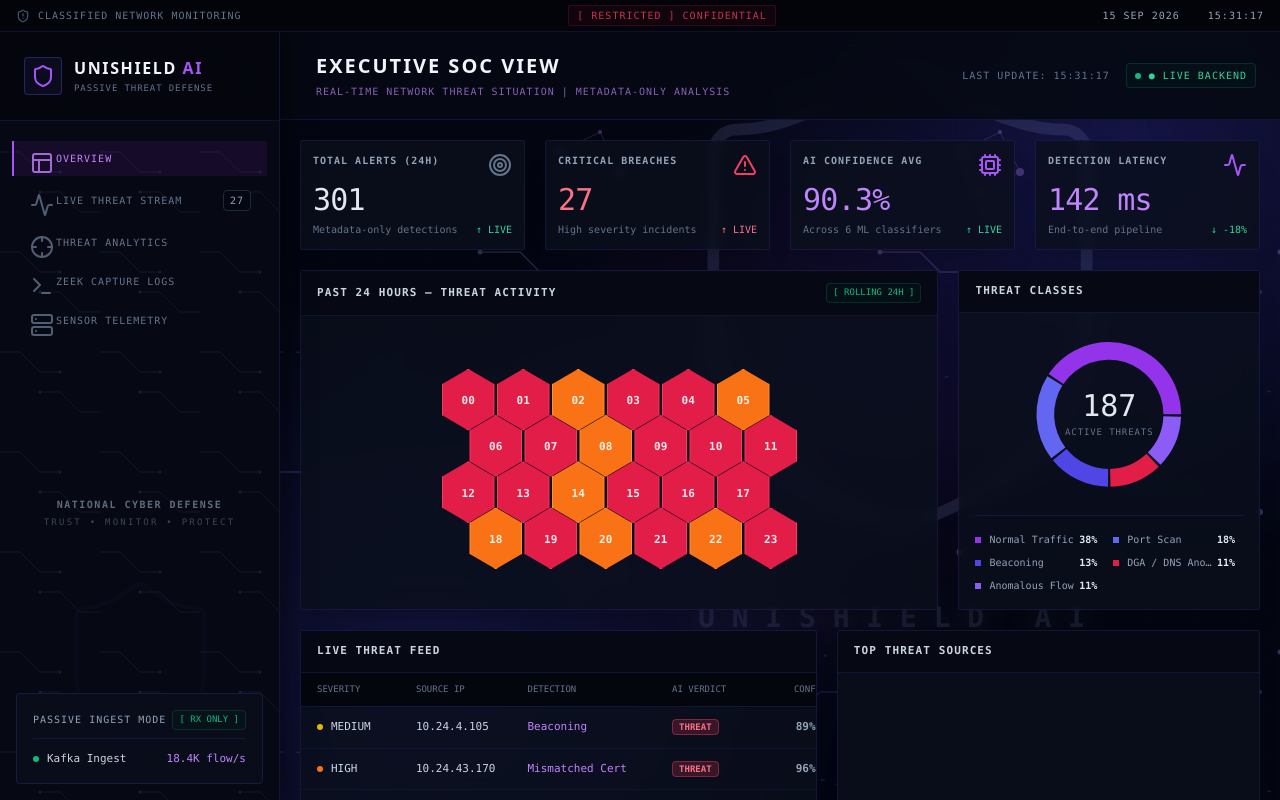
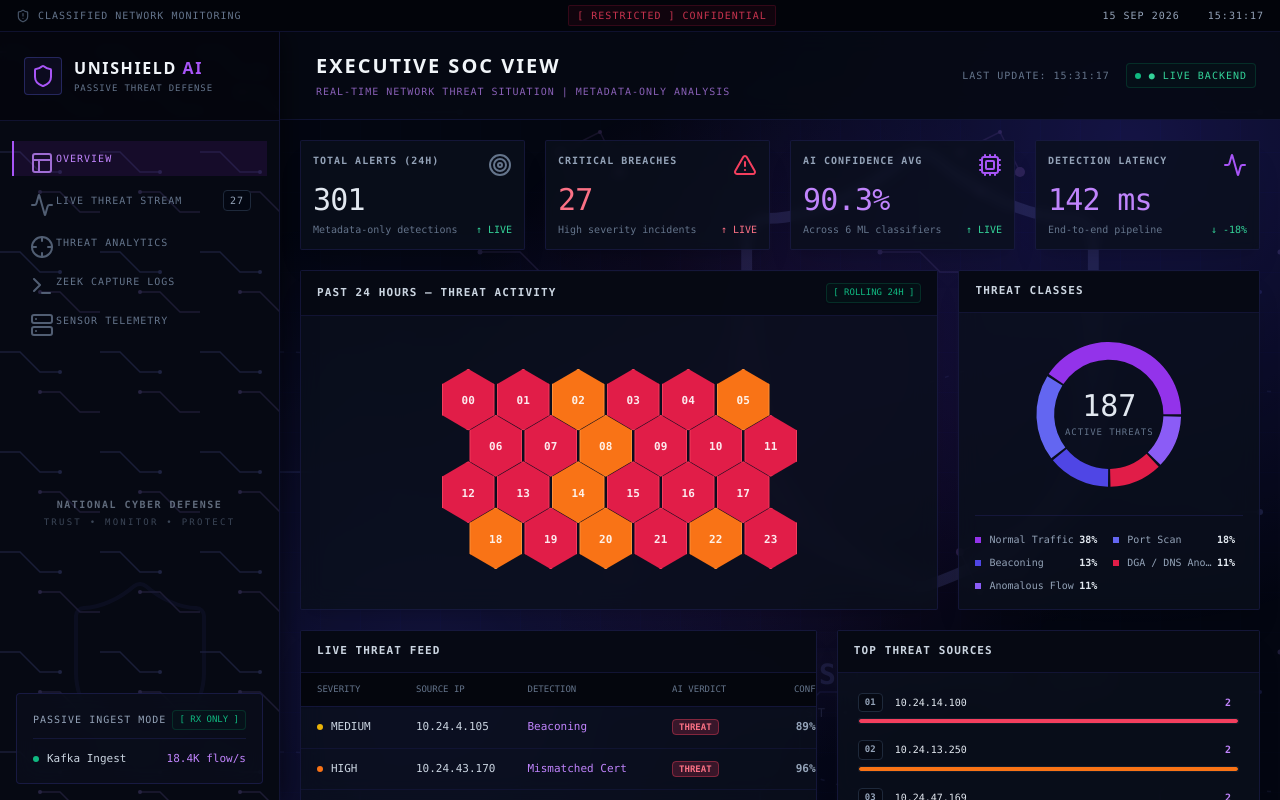
Before and after one commit to codebydarshan07/unishield-frontend, a React (Create React App) app: page / in a window 1280 px wide. Built offline with nearby package versions, Linux system fonts and the light colour scheme.

Commit message:
Fix UI: Increase background visibility, align Top Threat Sources, and build connected 4x6 honeycomb

```diff
--- a/src/App.js
+++ b/src/App.js
@@ -61,12 +61,12 @@ const getSeverityColor = (severity) => {
 
 const getSeverityBg = (severity) => {
   switch(severity) {
-    case 'CRITICAL': return 'bg-rose-500 text-white';
-    case 'HIGH': return 'bg-orange-500 text-white';
-    case 'MEDIUM': return 'bg-yellow-500 text-slate-900';
-    case 'LOW': return 'bg-purple-500 text-white';
-    case 'INFO': return 'bg-slate-700 text-slate-200';
-    default: return 'bg-[#060913] text-slate-500 border border-slate-800';
+    case 'CRITICAL': return 'bg-rose-500 text-white border-rose-500';
+    case 'HIGH': return 'bg-orange-500 text-white border-orange-400';
+    case 'MEDIUM': return 'bg-yellow-500 text-slate-900 border-yellow-400';
+    case 'LOW': return 'bg-purple-900/60 text-purple-300 border-purple-500/50';
+    case 'INFO': return 'bg-slate-700 text-slate-200 border-slate-500';
+    default: return 'bg-[#060913] text-slate-500 border-slate-800/60';
   }
 };
 
@@ -124,7 +124,6 @@ function createBackendEventContract(dateObj) {
   const logSource = Math.random() > 0.5 ? 'conn.log' : Math.random() > 0.5 ? 'dns.log' : 'ssl.log';
   const proto = ['TCP', 'UDP', 'ICMP', 'DNS'][Math.floor(Math.random() * 4)];
 
-  // Randomize actual neutralization status for realistic SOC testing
   const responseStates = ['NEUTRALIZED', 'ACTION PENDING', 'FAILED'];
   const rState = isThreat ? responseStates[Math.floor(Math.random() * responseStates.length)] : null;
 
@@ -163,7 +162,7 @@ function createBackendEventContract(dateObj) {
       },
       response_status: isThreat ? {
         state: rState,
-        action: rState === 'NEUTRALIZED' ? `Source IP ${srcIp} automatically blocked at boundary firewall.` :
+        action: rState === 'NEUTRALIZED' ? `Source IP ${srcIp} automatically blocked at boundary firewall. Sessions terminated.` :
                 rState === 'FAILED' ? `Attempted to block ${srcIp} but edge router timed out.` :
                 `Recommend isolating host ${srcIp} and analyzing endpoint telemetry.`,
         response_time: rState === 'NEUTRALIZED' ? `${Math.floor(Math.random() * 150) + 50}ms` : null
@@ -209,18 +208,19 @@ const BackgroundEffects = () => (
     {/* LAYER 4: ATMOSPHERIC DEPTH & GRID */}
     <div className="absolute inset-0 opacity-70" style={{
       background: `
-        radial-gradient(circle at 85% 15%, rgba(67, 56, 202, 0.4) 0%, transparent 40%),
-        radial-gradient(circle at 50% 50%, rgba(147, 51, 234, 0.15) 0%, transparent 50%),
-        radial-gradient(circle at 15% 85%, rgba(79, 70, 229, 0.3) 0%, transparent 40%)
+        radial-gradient(circle at 85% 15%, rgba(67, 56, 202, 0.4) 0%, transparent 45%),
+        radial-gradient(circle at 50% 50%, rgba(147, 51, 234, 0.2) 0%, transparent 55%),
+        radial-gradient(circle at 15% 85%, rgba(79, 70, 229, 0.3) 0%, transparent 45%)
       `
     }} />
-    <div className="absolute inset-0 opacity-50 mix-blend-overlay" style={{
-      backgroundImage: `linear-gradient(rgba(129, 140, 248, 0.2) 1px, transparent 1px), linear-gradient(90deg, rgba(129, 140, 248, 0.2) 1px, transparent 1px)`,
-      backgroundSize: '48px 48px'
+
+    <div className="absolute inset-0 mix-blend-overlay" style={{
+      backgroundImage: `linear-gradient(rgba(129, 140, 248, 0.09) 1px, transparent 1px), linear-gradient(90deg, rgba(129, 140, 248, 0.09) 1px, transparent 1px)`,
+      backgroundSize: '40px 40px'
     }} />
 
     {/* LAYER 3 & 2: CIRCUIT TRACES & CYBER NETWORK TOPOLOGY */}
-    <svg className="absolute inset-0 w-full h-full opacity-[0.3]" xmlns="http://www.w3.org/2000/svg">
+    <svg className="absolute inset-0 w-full h-full opacity-[0.16]" xmlns="http://www.w3.org/2000/svg">
       <defs>
         <pattern id="soc-cyber-pattern" x="0" y="0" width="400" height="400" patternUnits="userSpaceOnUse">
           {/* Circuit Traces */}
@@ -234,10 +234,10 @@ const BackgroundEffects = () => (
           <circle cx="180" cy="260" r="2" fill="#6366f1" opacity="1" />
 
           {/* Network Topology Nodes */}
-          <path d="M 280 120 L 320 100 L 340 140 L 300 160 Z" fill="none" stroke="#c084fc" strokeWidth="1" opacity="0.6" />
-          <circle cx="280" cy="120" r="3.5" fill="#c084fc" />
+          <path d="M 280 120 L 320 100 L 340 140 L 300 160 Z" fill="none" stroke="#c084fc" strokeWidth="1.5" opacity="0.6" />
+          <circle cx="280" cy="120" r="4" fill="#c084fc" />
           <circle cx="320" cy="100" r="2" fill="#c084fc" />
-          <circle cx="340" cy="140" r="4" fill="#c084fc" />
+          <circle cx="340" cy="140" r="5" fill="#c084fc" />
           <circle cx="300" cy="160" r="3" fill="#c084fc" />
 
           {/* Data flow lines */}
@@ -248,28 +248,28 @@ const BackgroundEffects = () => (
     </svg>
 
     {/* LAYER 1: LARGE UNISHIELD WATERMARK */}
-    <div className="absolute top-[40%] right-[10%] transform -translate-y-1/2 flex flex-col items-center justify-center opacity-[0.12] mix-blend-screen pointer-events-none">
-      <Shield className="w-[70vh] h-[70vh] text-indigo-300" strokeWidth={0.5} />
-      <div className="font-mono text-[3.5vh] tracking-[0.6em] text-indigo-300 mt-6 font-bold uppercase drop-shadow-[0_0_10px_rgba(165,180,252,0.8)]">UNISHIELD AI</div>
-      <div className="font-mono text-[1.5vh] tracking-[0.4em] text-indigo-400 mt-2 font-light uppercase opacity-80">TRUST • MONITOR • PROTECT</div>
+    <div className="absolute top-[50%] right-[10%] transform -translate-y-1/2 flex flex-col items-center justify-center opacity-[0.14] mix-blend-screen pointer-events-none">
+      <Shield className="w-[65vh] h-[65vh] text-indigo-400" strokeWidth={0.5} />
+      <div className="font-mono text-[3.5vh] tracking-[0.6em] text-indigo-400 mt-6 font-bold uppercase drop-shadow-[0_0_15px_rgba(165,180,252,0.9)]">UNISHIELD AI</div>
+      <div className="font-mono text-[1.5vh] tracking-[0.4em] text-indigo-300 mt-2 font-light uppercase opacity-90">TRUST • MONITOR • PROTECT</div>
     </div>
   </div>
 );
 
 const SidebarBackground = () => (
-  <div className="absolute inset-0 z-0 pointer-events-none overflow-hidden opacity-[0.15]">
+  <div className="absolute inset-0 z-0 pointer-events-none overflow-hidden opacity-[0.20]">
     <svg className="absolute inset-0 w-full h-full" xmlns="http://www.w3.org/2000/svg">
       <defs>
         <pattern id="sidebar-pattern" x="0" y="0" width="100" height="100" patternUnits="userSpaceOnUse">
-          <path d="M 0 20 L 20 20 L 40 40 L 60 40" fill="none" stroke="#818cf8" strokeWidth="1" opacity="0.7" />
-          <circle cx="60" cy="40" r="1.5" fill="#818cf8" />
-          <path d="M 100 80 L 80 80 L 60 60 L 40 60" fill="none" stroke="#a78bfa" strokeWidth="1" opacity="0.6" />
-          <circle cx="40" cy="60" r="1.5" fill="#a78bfa" />
+          <path d="M 0 20 L 20 20 L 40 40 L 60 40" fill="none" stroke="#818cf8" strokeWidth="1.5" opacity="0.8" />
+          <circle cx="60" cy="40" r="2" fill="#818cf8" />
+          <path d="M 100 80 L 80 80 L 60 60 L 40 60" fill="none" stroke="#a78bfa" strokeWidth="1.5" opacity="0.7" />
+          <circle cx="40" cy="60" r="2" fill="#a78bfa" />
         </pattern>
       </defs>
       <rect width="100%" height="100%" fill="url(#sidebar-pattern)" />
     </svg>
-    <div className="absolute bottom-10 left-1/2 transform -translate-x-1/2 opacity-20">
+    <div className="absolute bottom-10 left-1/2 transform -translate-x-1/2 opacity-30">
       <Shield className="w-48 h-48 text-indigo-500" strokeWidth={0.5} />
     </div>
   </div>
@@ -524,7 +524,7 @@ function ExecutiveView({ events, navigateTo }) {
   };
 
   // ==========================================================================
-  // PERFECT 4x6 STAGGERED 24-HOUR HONEYCOMB (Exact interconnected math)
+  // PERFECT 4x6 STAGGERED 24-HOUR HONEYCOMB
   // ==========================================================================
   const honeycombBuckets = useMemo(() => {
     const buckets = Array.from({length: 24}, (_, i) => ({
@@ -691,7 +691,7 @@ function ExecutiveView({ events, navigateTo }) {
                       content={<CustomOverviewTooltip />}
                       cursor={{fill: 'transparent'}}
                       wrapperStyle={{ zIndex: 1000, outline: 'none' }}
-                      allowEscapeViewBox={{ x: false, y: false }}
+                      allowEscapeViewBox={{ x: true, y: true }}
                     />
                   </PieChart>
                 </ResponsiveContainer>
@@ -722,8 +722,8 @@ function ExecutiveView({ events, navigateTo }) {
 
       <div className="flex flex-col lg:flex-row gap-4 md:gap-5">
 
-        {/* LIVE THREAT FEED (With Bounded Scroll) */}
-        <div className="flex-1 lg:flex-[0.55] bg-[#0a0f1c]/80 border border-indigo-900/30 flex flex-col relative overflow-hidden min-h-[300px] backdrop-blur-md shadow-xl rounded-sm">
+        {/* LIVE THREAT FEED (Aligned, Bounded, Equal Height) */}
+        <div className="flex-1 lg:flex-[0.55] bg-[#0a0f1c]/80 border border-indigo-900/30 flex flex-col relative overflow-hidden h-[340px] backdrop-blur-md shadow-xl rounded-sm">
           <div className="px-4 py-3 border-b border-indigo-900/30 bg-[#060913]/90 flex justify-between items-center shrink-0">
             <h3 className="text-[11px] font-mono font-bold tracking-widest text-slate-300 uppercase">LIVE THREAT FEED</h3>
           </div>
@@ -762,12 +762,12 @@ function ExecutiveView({ events, navigateTo }) {
           </div>
         </div>
 
-        {/* TOP THREAT SOURCES (Redesigned) */}
-        <div className="flex-1 lg:flex-[0.45] bg-[#0a0f1c]/80 border border-indigo-900/30 flex flex-col relative overflow-hidden min-h-[300px] backdrop-blur-md shadow-xl rounded-sm">
+        {/* TOP THREAT SOURCES (Aligned, Bounded, Equal Height, Starts at Top) */}
+        <div className="flex-1 lg:flex-[0.45] bg-[#0a0f1c]/80 border border-indigo-900/30 flex flex-col relative overflow-hidden h-[340px] backdrop-blur-md shadow-xl rounded-sm">
           <div className="px-4 py-3 border-b border-indigo-900/30 bg-[#060913]/90 shrink-0">
             <h3 className="text-[11px] font-mono font-bold tracking-widest text-slate-300 uppercase">TOP THREAT SOURCES</h3>
           </div>
-          <div className="flex-1 p-5 flex flex-col justify-center space-y-4 font-mono overflow-y-auto custom-scrollbar">
+          <div className="flex-1 p-5 flex flex-col justify-start space-y-4 font-mono overflow-y-auto custom-scrollbar pt-5">
             {topSources.length > 0 ? topSources.map((source, i) => {
               const percentage = (source.count / maxSourceCount) * 100;
               return (
@@ -788,7 +788,7 @@ function ExecutiveView({ events, navigateTo }) {
                 </div>
               );
             }) : (
-              <div className="text-[10px] text-slate-500 text-center uppercase tracking-widest">No threat data available</div>
+              <div className="text-[10px] text-slate-500 text-center uppercase tracking-widest mt-4">No threat data available</div>
             )}
           </div>
         </div>
@@ -1141,7 +1141,7 @@ function AnalyticsView({ events, globalSelectedEventId, navigateTo }) {
 }
 
 // ============================================================================
-// ZEEK LOGS VIEW (WITH FUNCTIONAL FILTERS & AI ASSESSMENT)
+// ZEEK LOGS VIEW (WITH BOUNDED SCROLL & AI ASSESSMENT)
 // ============================================================================
 function ZeekLogsView({ events, navigateTo, globalSelectedEventId, setGlobalSelectedEventId }) {
 
@@ -1269,7 +1269,7 @@ function ZeekLogsView({ events, navigateTo, globalSelectedEventId, setGlobalSele
 
       <div className="flex flex-col lg:flex-row gap-4 shrink-0 min-h-[450px]">
         {/* COMPACT BOUNDED ZEEK EVENT STREAM */}
-        <div className="flex-1 lg:flex-[0.60] bg-[#0a0f1c]/80 backdrop-blur-sm border border-indigo-900/30 flex flex-col relative overflow-hidden shadow-xl rounded-sm max-h-[500px]">
+        <div className="flex-1 lg:flex-[0.60] bg-[#0a0f1c]/80 backdrop-blur-sm border border-indigo-900/30 flex flex-col overflow-hidden relative shadow-xl rounded-sm max-h-[500px]">
           <div className="absolute top-0 left-0 w-full h-[1px] bg-gradient-to-r from-transparent via-purple-500/20 to-transparent"></div>
           <div className="px-4 py-2.5 border-b border-indigo-900/30 bg-[#060913]/90 flex justify-between items-center shrink-0">
             <h3 className="text-[11px] font-bold tracking-widest text-slate-300 uppercase">LIVE ZEEK EVENT STREAM</h3>
@@ -1281,7 +1281,7 @@ function ZeekLogsView({ events, navigateTo, globalSelectedEventId, setGlobalSele
               <div
                 key={evt.id}
                 onClick={() => setGlobalSelectedEventId(evt.id)}
-                className={`p-2.5 border-l-2 cursor-pointer transition-colors ${
+                className={`p-2.5 border-l-2 cursor-pointer transition-colors rounded-sm ${
                   globalSelectedEventId === evt.id ? 'bg-purple-900/10 border-purple-500' : 'border-transparent hover:bg-slate-800/30'
                 }`}
               >
@@ -1314,7 +1314,7 @@ function ZeekLogsView({ events, navigateTo, globalSelectedEventId, setGlobalSele
             {selectedEvent ? (
               <>
                 {/* Event Metadata */}
-                <div className="grid grid-cols-2 gap-y-3 gap-x-2 mb-4">
+                <div className="grid grid-cols-2 gap-y-3 gap-x-2 mb-4 shrink-0">
                   <div><span className="text-slate-500 block mb-0.5">EVENT TYPE</span> <span className="text-slate-300">{selectedEvent.ai_assessment.threat_type}</span></div>
                   <div><span className="text-slate-500 block mb-0.5">LOG SOURCE</span> <span className="text-slate-300">{selectedEvent.log_source}</span></div>
                   <div><span className="text-slate-500 block mb-0.5">TIMESTAMP</span> <span className="text-slate-300">{selectedEvent.timeLabel}</span></div>
@@ -1383,7 +1383,7 @@ function ZeekLogsView({ events, navigateTo, globalSelectedEventId, setGlobalSele
                           </div>
                           {selectedEvent.ai_assessment.response_status?.state === 'NEUTRALIZED' && (
                             <div className="text-emerald-400 font-bold mt-2 pt-2 border-t border-indigo-900/20 text-center tracking-widest uppercase flex items-center justify-center">
-                               <CheckCircle className="w-3 h-3 mr-1.5" /> THREAT NEUTRALIZED
+                               <CheckCircle className="w-3 h-3 mr-1.5" /> AI HAS NEUTRALIZED THE THREAT
                             </div>
                           )}
                           {selectedEvent.ai_assessment.response_status?.state === 'FAILED' && (
@@ -1519,7 +1519,7 @@ function TelemetryView() {
           { label: 'PACKET DROP', value: '0.02%' },
           { label: 'PIPELINE', value: 'HEALTHY', isGreen: true }
         ].map((metric, i) => (
-          <div key={i} className="bg-[#0a0f1c]/90 backdrop-blur-sm border border-indigo-900/30 p-3 flex flex-col justify-between shadow-xl rounded-sm">
+          <div key={i} className="bg-[#0a0f1c]/80 backdrop-blur-sm border border-indigo-900/30 p-3 flex flex-col justify-between shadow-xl rounded-sm">
             <span className="text-[9px] font-mono text-slate-500 uppercase tracking-widest mb-1">{metric.label}</span>
             <span className={`text-lg md:text-xl font-mono font-light tracking-tight ${metric.isGreen ? 'text-emerald-400' : 'text-slate-200'}`}>{metric.value}</span>
           </div>
@@ -1527,7 +1527,7 @@ function TelemetryView() {
       </div>
 
       <div className="grid grid-cols-1 lg:grid-cols-2 gap-4 md:gap-5 shrink-0 min-h-[220px]">
-        <div className="bg-[#0a0f1c]/90 backdrop-blur-sm border border-indigo-900/30 flex flex-col p-4 relative overflow-hidden shadow-xl rounded-sm">
+        <div className="bg-[#0a0f1c]/80 backdrop-blur-sm border border-indigo-900/30 flex flex-col p-4 relative overflow-hidden shadow-xl rounded-sm">
           <div className="absolute top-0 left-0 w-full h-[1px] bg-gradient-to-r from-transparent via-purple-500/20 to-transparent"></div>
           <h3 className="text-[11px] font-mono font-bold tracking-widest text-slate-300 uppercase border-b border-indigo-900/30 pb-3 mb-4">COMPUTE UTILIZATION</h3>
           <div className="flex-1 flex flex-col justify-between space-y-2 lg:space-y-0">
@@ -1543,7 +1543,7 @@ function TelemetryView() {
           </div>
         </div>
 
-        <div className="bg-[#0a0f1c]/90 backdrop-blur-sm border border-indigo-900/30 flex flex-col p-4 relative overflow-hidden shadow-xl rounded-sm">
+        <div className="bg-[#0a0f1c]/80 backdrop-blur-sm border border-indigo-900/30 flex flex-col p-4 relative overflow-hidden shadow-xl rounded-sm">
           <div className="absolute top-0 left-0 w-full h-[1px] bg-gradient-to-r from-transparent via-purple-500/20 to-transparent"></div>
           <h3 className="text-[11px] font-mono font-bold tracking-widest text-slate-300 uppercase border-b border-indigo-900/30 pb-3 mb-4">SENSOR NODE STATUS</h3>
           <div className="flex-1 flex flex-col justify-center space-y-3 md:space-y-4">
@@ -1560,7 +1560,7 @@ function TelemetryView() {
         </div>
       </div>
 
-      <div className="bg-[#0a0f1c]/90 backdrop-blur-sm border border-indigo-900/30 p-4 shrink-0 flex flex-col relative overflow-hidden hidden sm:flex shadow-xl rounded-sm">
+      <div className="bg-[#0a0f1c]/80 backdrop-blur-sm border border-indigo-900/30 p-4 shrink-0 flex flex-col relative overflow-hidden hidden sm:flex shadow-xl rounded-sm">
         <div className="absolute top-0 left-0 w-full h-[1px] bg-gradient-to-r from-transparent via-purple-500/20 to-transparent"></div>
         <h3 className="text-[11px] font-mono font-bold tracking-widest text-slate-300 uppercase border-b border-indigo-900/30 pb-3 mb-6">DATA PIPELINE</h3>
         <div className="grid grid-cols-3 lg:flex lg:items-center lg:justify-between gap-y-6 px-2 lg:px-8 pb-4">
@@ -1582,7 +1582,7 @@ function TelemetryView() {
       </div>
 
       <div className="grid grid-cols-1 lg:grid-cols-2 gap-4 md:gap-5 flex-1 min-h-[200px]">
-        <div className="bg-[#0a0f1c]/90 backdrop-blur-sm border border-indigo-900/30 flex flex-col p-4 relative overflow-hidden shadow-xl rounded-sm">
+        <div className="bg-[#0a0f1c]/80 backdrop-blur-sm border border-indigo-900/30 flex flex-col p-4 relative overflow-hidden shadow-xl rounded-sm">
           <div className="absolute top-0 left-0 w-full h-[1px] bg-gradient-to-r from-transparent via-purple-500/20 to-transparent"></div>
           <h3 className="text-[11px] font-mono font-bold tracking-widest text-slate-300 uppercase border-b border-indigo-900/30 pb-3 mb-2">TELEMETRY THROUGHPUT</h3>
           <div className="flex-1 min-h-[120px] pt-2">
@@ -1604,7 +1604,7 @@ function TelemetryView() {
           </div>
         </div>
 
-        <div className="bg-[#0a0f1c]/90 backdrop-blur-sm border border-indigo-900/30 flex flex-col p-4 relative overflow-hidden shadow-xl rounded-sm">
+        <div className="bg-[#0a0f1c]/80 backdrop-blur-sm border border-indigo-900/30 flex flex-col p-4 relative overflow-hidden shadow-xl rounded-sm">
           <div className="absolute top-0 left-0 w-full h-[1px] bg-gradient-to-r from-transparent via-purple-500/20 to-transparent"></div>
           <h3 className="text-[11px] font-mono font-bold tracking-widest text-slate-300 uppercase border-b border-indigo-900/30 pb-3 mb-3">SYSTEM EVENTS</h3>
           <div className="flex-1 overflow-y-auto custom-scrollbar pr-2 space-y-1 max-h-[150px] lg:max-h-full">
```
